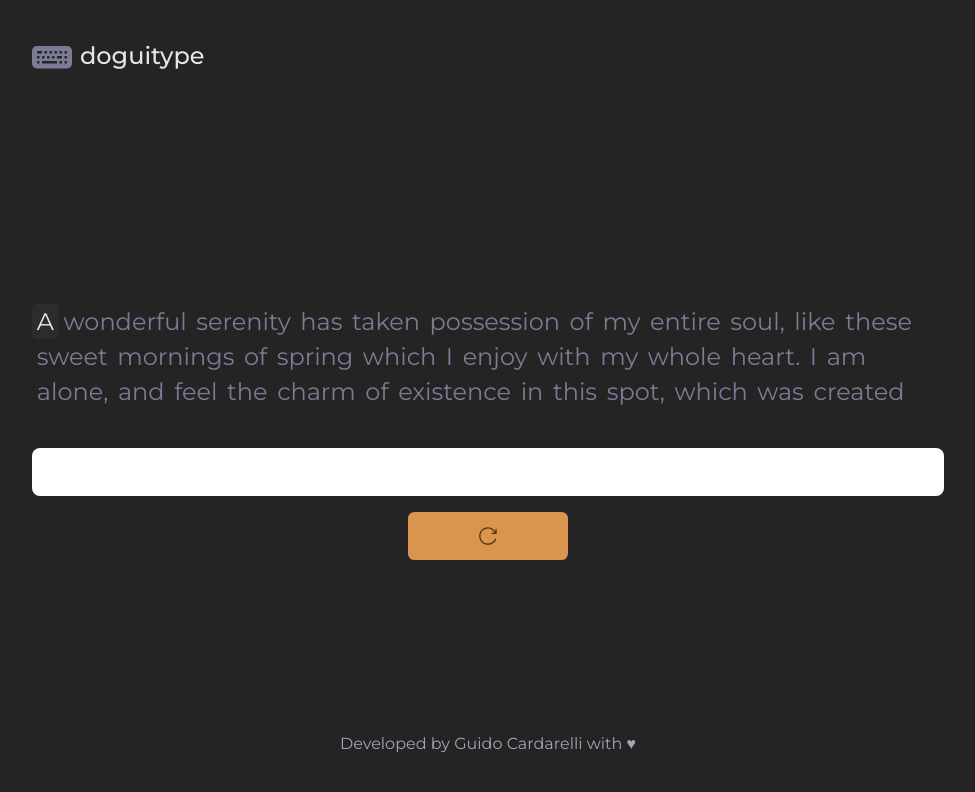
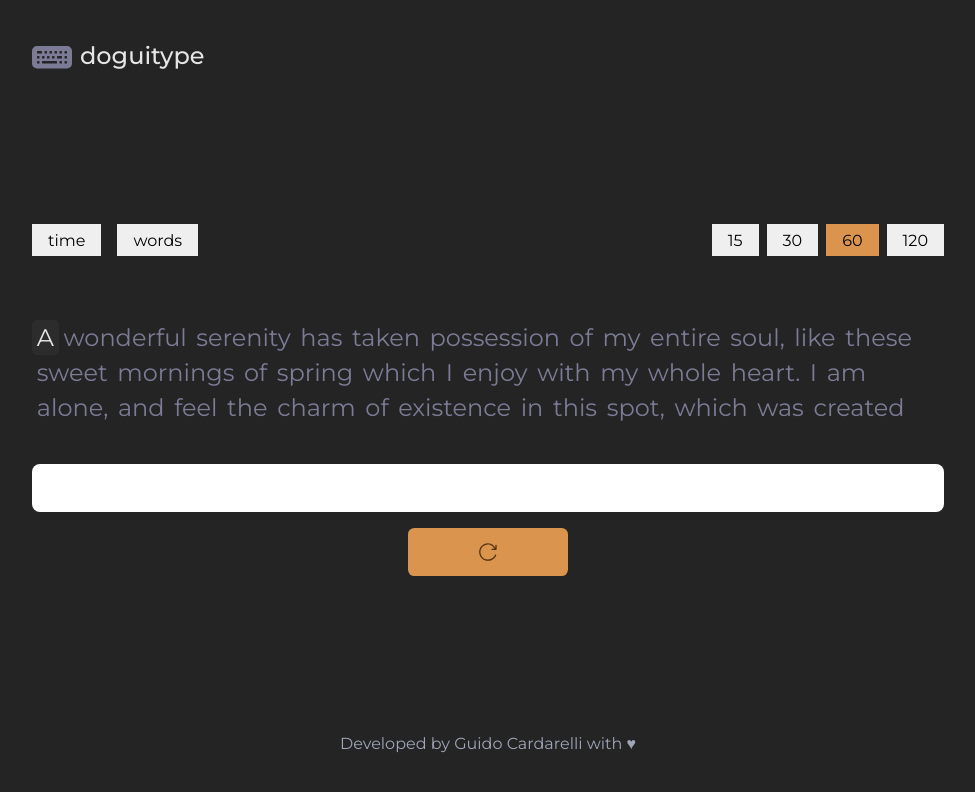
Before and after one commit to GuidoCarda/doguitype, a React (Vite) app: page / in a window 1280 px wide. Shown: the top 792 px of the page, without its empty margins (152-1127 px from the left). Built offline with nearby package versions, Linux system fonts and the light colour scheme.

Commit message:
ModeSelector component created

```diff
--- a/src/App.css
+++ b/src/App.css
@@ -222,3 +222,29 @@ input.invisible {
   margin-inline: auto;
   padding: 0.25rem 1rem;
 }
+
+.mode-selector-container {
+  width: 100%;
+  height: 2rem;
+  display: flex;
+  gap: 1rem;
+}
+
+.mode-selector-container button {
+  height: 2rem;
+  font-family: inherit;
+  font-size: 1rem;
+  padding-inline: 1rem;
+  outline: none;
+  border: none;
+}
+
+.mode-selector-container > div {
+  margin-left: auto;
+  display: flex;
+  gap: 0.5rem;
+}
+
+.mode-selector-container > div button.selected {
+  background-color: rgb(218, 148, 77);
+}
--- a/src/App.jsx
+++ b/src/App.jsx
@@ -6,6 +6,7 @@ import Navbar from "./components/Navbar";
 import Result from "./components/Result";
 import Footer from "./components/Footer";
 import { dummyData } from "./data";
+import ModeSelector from "./components/ModeSelector";
 
 const timeBounds = { cuarter: 15, half: 30, minute: 60 };
 
@@ -15,7 +16,11 @@ function App() {
   const [currentWordIndex, setCurrentWordIndex] = useState(0);
   const [incorrectWords, SetIncorrectWords] = useState(() => new Set());
   const [charCount, setCharCount] = useState(0);
-  const [timer, setTimer] = useState({ time: 0, state: "paused" });
+  const [timer, setTimer] = useState({
+    timeBound: 60,
+    time: 0,
+    state: "paused",
+  });
   const [isLoading, setIsLoading] = useState(true);
 
   const inputRef = useRef(null);
@@ -120,7 +125,7 @@ function App() {
 
     console.log(currentWordIndex, input.length);
     if (currentWordIndex === 0 && timer.state === "paused") {
-      setTimer({ time: timeBounds.minute, state: "playing" });
+      setTimer({ ...timer, time: Number(timer.timeBound), state: "playing" });
     }
 
     if (pressedKeyCode === 32) {
@@ -140,7 +145,7 @@ function App() {
 
   const handleRestart = () => {
     setCurrentWordIndex(0);
-    setTimer({ time: 0, state: "paused" });
+    setTimer({ ...timer, time: 0, state: "paused" });
     setCharCount(0);
     SetIncorrectWords(new Set());
     setInputFocus();
@@ -152,12 +157,23 @@ function App() {
     });
   };
 
+  const handleModeSelection = (mode) => {
+    setTimer({ ...timer, timeBound: Number(mode), time: Number(mode) });
+  };
+
   return (
     <div className="container">
       <Navbar />
 
       {timer.state !== "finished" && (
         <div className="test">
+          {timer.state === "paused" && (
+            <ModeSelector
+              handleModeSelection={handleModeSelection}
+              timer={timer}
+            />
+          )}
+
           <div className="timer-container">
             {timer.state === "playing" && (
               <span className="timer">{timer.time}</span>
--- /dev/null
+++ b/src/components/ModeSelector.jsx
@@ -0,0 +1,27 @@
+import React from "react";
+
+const timeBounds = ["15", "30", "60", "120"];
+
+const ModeSelector = ({ handleModeSelection, timer }) => {
+  return (
+    <div className="mode-selector-container">
+      <button className="">time</button>
+      <button className="">words</button>
+      <div>
+        {timeBounds.map((timeBound) => (
+          <button
+            onClick={() => handleModeSelection(timeBound)}
+            key={timeBound}
+            className={`${
+              timer.timeBound === Number(timeBound) ? "selected" : ""
+            }`}
+          >
+            {timeBound}
+          </button>
+        ))}
+      </div>
+    </div>
+  );
+};
+
+export default ModeSelector;
--- a/src/data.js
+++ b/src/data.js
@@ -1,6 +1,5 @@
 export const dummyData = [
   "Lorem, ipsum dolor sit amet consectetur adipisicing elit. Obcaecati iusto a suscipit doloremque iste optio reprehenderit modi, impedit perferendis tenetur nemo nobis. Minima tempora ratione numquam possimus, illum ipsa maiores iure non omnis qui repudiandae velit commodi debitis praesentium quia cumque aliquam, recusandae odio totam. Cupiditate, aperiam! Blanditiis suscipit earum tempore quo, soluta sapiente veniam sint deleniti ad harum officiis aperiam minus nulla accusamus modi! Esse, odit repellat saepe nesciunt nihil, tempora quaerat laborum fugit eveniet perferendis repellendus placeat, debitis ipsum molestias sit ut voluptatem quisquam. Aliquid vitae, repudiandae ipsam vero omnis, neque nihil nobis architecto, consequuntur ex blanditiis labore!",
   "A wonderful serenity has taken possession of my entire soul, like these sweet mornings of spring which I enjoy with my whole heart. I am alone, and feel the charm of existence in this spot, which was created for the bliss of souls like mine. I am so happy, my dear friend, so absorbed in the exquisite sense of mere tranquil existence, that I neglect my talents. I should be incapable of drawing a single stroke at the present moment; and yet I feel that I never was a greater artist than now. When, while the lovely valley teems with",
-
   "The quick, brown fox jumps over a lazy dog. DJs flock by when MTV ax quiz prog. Junk MTV quiz graced by fox whelps. Bawds jog, flick quartz, vex nymphs. Waltz, bad nymph, for quick jigs vex! Fox nymphs grab quick-jived waltz. Brick quiz whangs jumpy veldt fox. Bright vixens jump; dozy fowl quack. Quick wafting zephyrs vex bold Jim. Quick zephyrs blow, vexing daft Jim. Sex-charged fop blew my junk TV quiz. How quickly daft jumping zebras vex. Two driven jocks help fax my big quiz. Quick, Baz, get my woven flax jodhpurs! Now fax quiz Jack! my brave",
 ];
```
